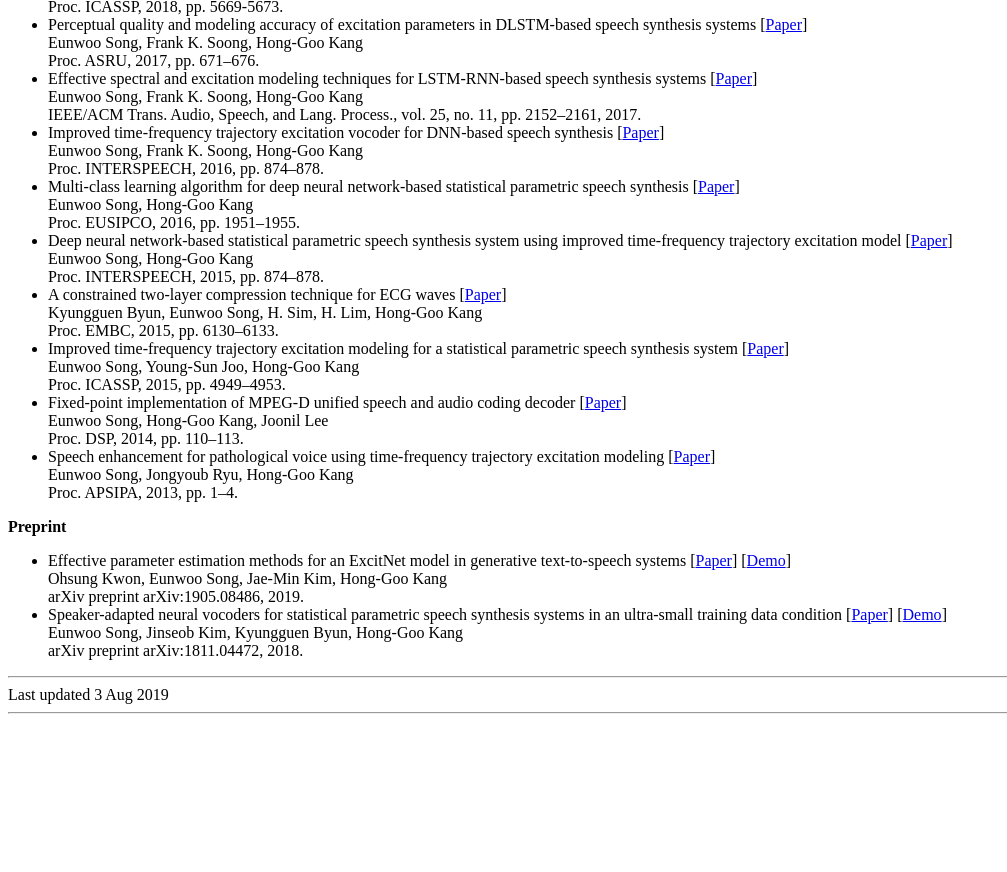
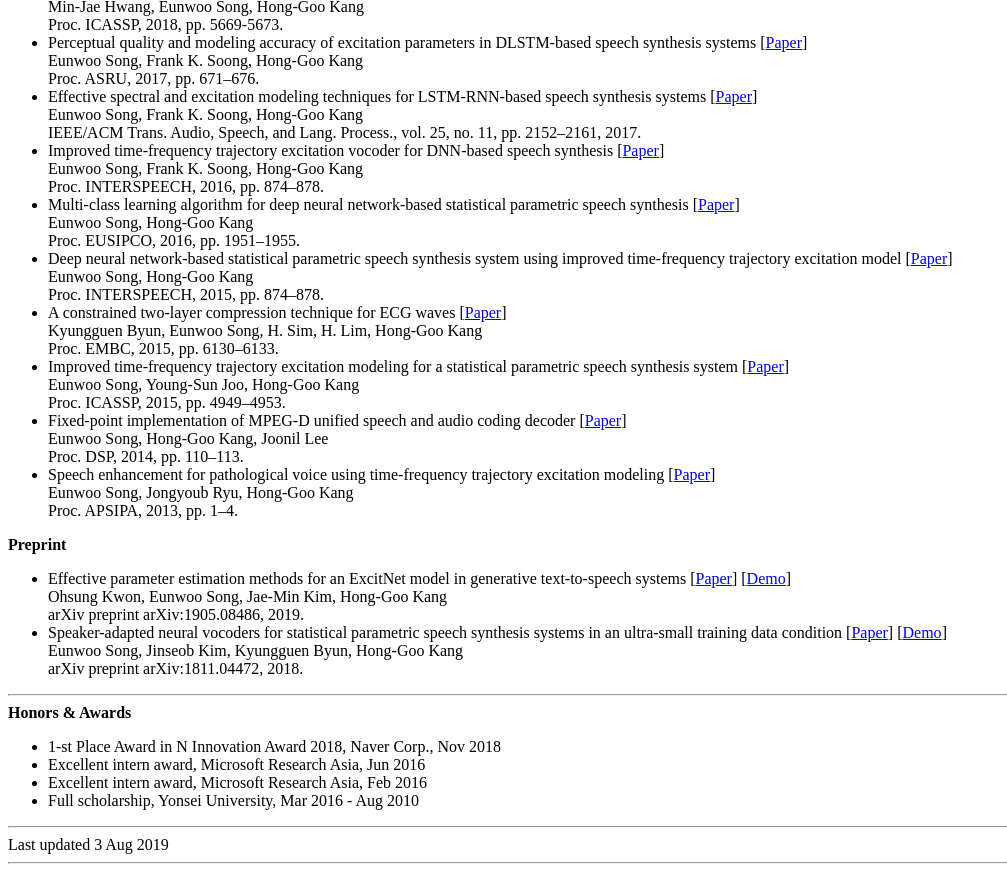
Before and after one commit to sewplay/cv, a plain HTML site: page index.html in a window 1280 px wide. Shown: the part 1213-2085 px from the top of the page, without its empty margins (0-1007 px from the left). Before the commit the page ends 1935 px from the top, so only its background shows below. Drawn offline with Linux system fonts and the light colour scheme.

Commit message:
01Oct2019

```diff
--- a/index.html
+++ b/index.html
@@ -12,7 +12,8 @@
     </header>
 </article>
 gregorio.song@gmail.com
-
+<br>
+<a href=CV_EunwooSong.pdf>CV_EunwooSong.pdf</a>
 <br><br>
 
 <div>
@@ -99,15 +100,15 @@ I received the combined M.S. and Ph.D. degree in electrical and electronic engin
 <br>
 <ul>
   <li>Probability density distillation with generative adversarial networks for high-quality parallel waveform generation
-  [<a href=https://arxiv.org/abs/1904.04472/>Paper</a>]
+  [<a href=papers/2019/interspeech_pWaveNet.pdf>Paper</a>]
   [<a href=https://r9y9.github.io/demos/projects/interspeech2019/>Demo</a>]
   <br>Ryuichi Yamamoto, Eunwoo Song, Jae-Min Kim
-  <br>Proc. INTERSPEECH, 2019, pp.699-703.</li>
+  <br>Proc. INTERSPEECH, 2019, pp. 699-703.</li>
   <li>ExcitNet vocoder: A neural excitation model for parametric speech synthesis systems
-  [<a href=https://arxiv.org/abs/1811.04769/>Paper</a>]
+  [<a href=papers/2019/eusipco_PID5978469.pdf>Paper</a>]
   [<a href=https://sewplay.github.io/demos/excitnet/>Demo</a>]
   <br>Eunwoo Song, Kyungguen Byun, Hong-Goo Kang
-  <br>Proc. EUSIPCO, 2019, pp.1179-1183.</li>
+  <br>Proc. EUSIPCO, 2019, pp. 1179-1183.</li>
   <li>Excitation-by-SampleRNN model for text-to-speech
   [<a href=papers/2019/itccscc.pdf>Paper</a>]
   <br>Kyungguen Byun, Eunwoo Song, Jinseob Kim, Jae-Min Kim, Hong-Goo Kang
@@ -182,6 +183,18 @@ I received the combined M.S. and Ph.D. degree in electrical and electronic engin
 
 
 
+<hr>
+
+<div>
+<b>Honors & Awards</b>
+<br>
+<ul>
+  <li>1-st Place Award in N Innovation Award 2018, Naver Corp., Nov 2018</li>
+  <li>Excellent intern award, Microsoft Research Asia, Jun 2016</li>
+  <li>Excellent intern award, Microsoft Research Asia, Feb 2016</li>
+  <li>Full scholarship, Yonsei University, Mar 2016 - Aug 2010</li>
+</ul>
+</div>
 
 
 
```
Also changed, not shown: 2 other files.
